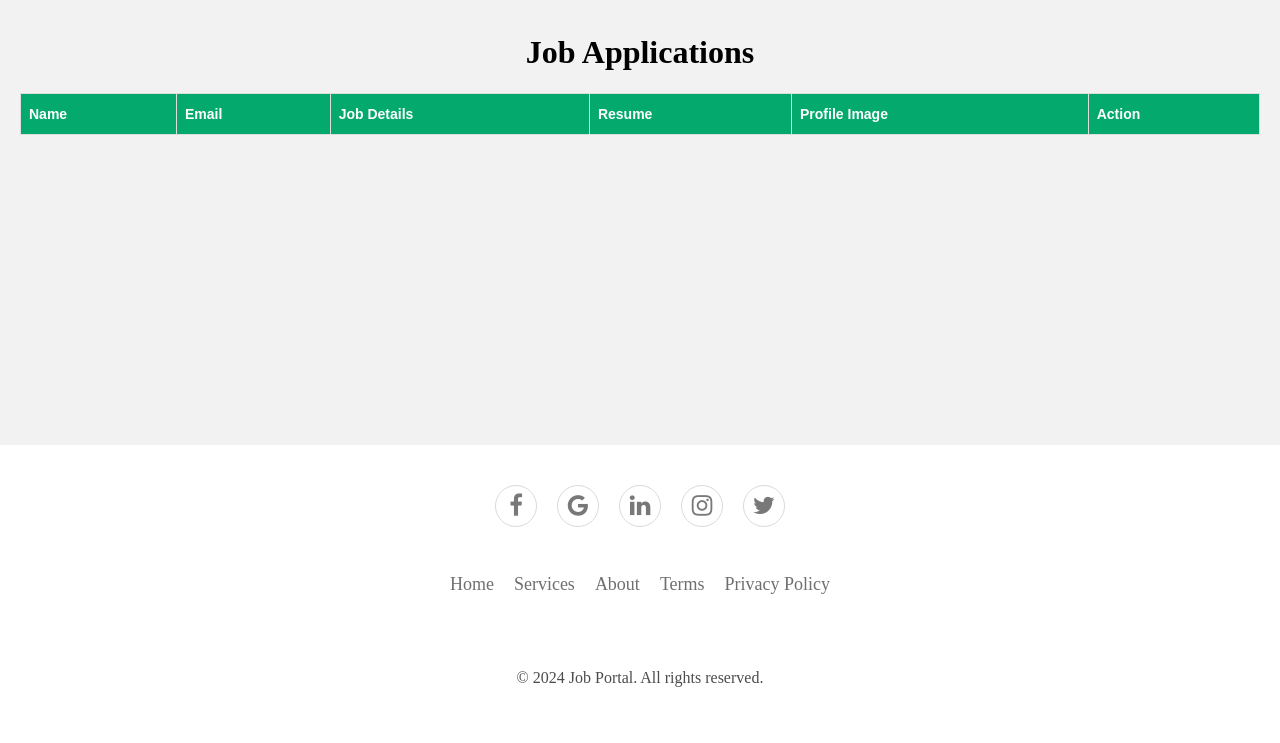
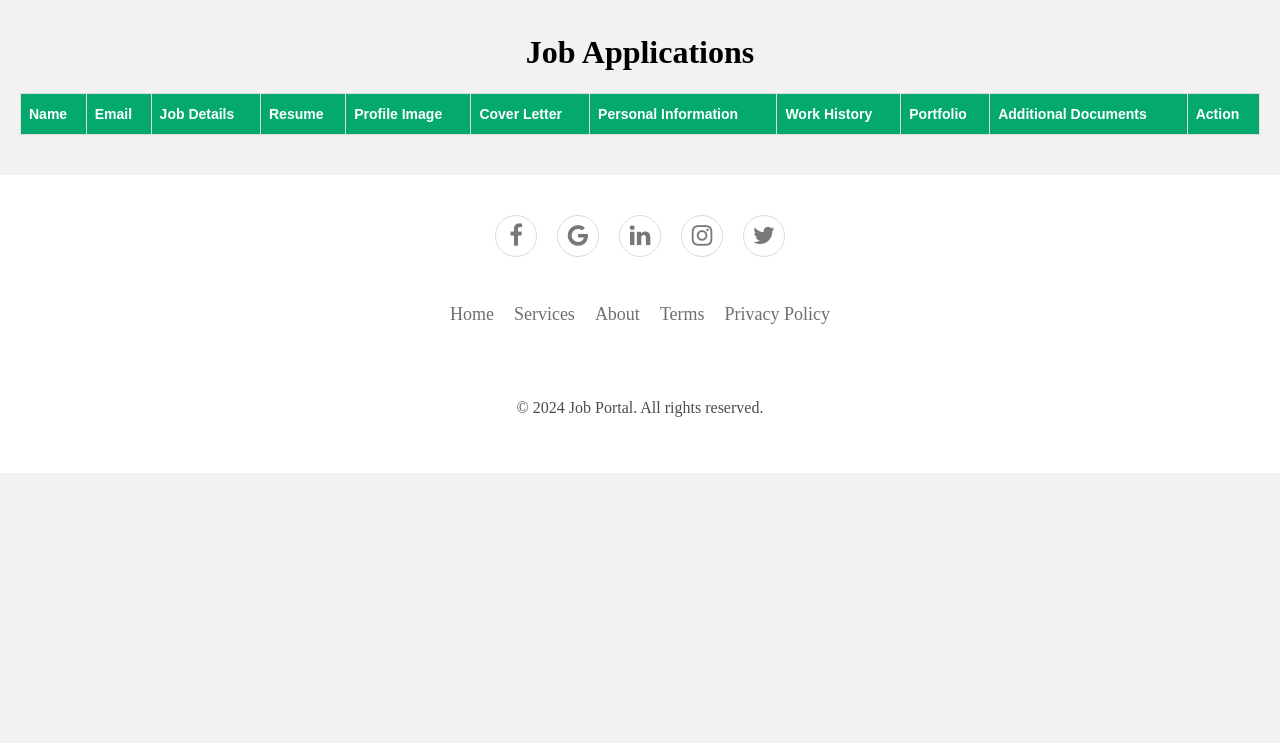
Before and after one commit to saleem2q3/OJP, a Django app: template templates/employermodule/employerlist.html in a window 1280 px wide. Shown: the part 57-800 px from the top of the page. Run offline with Django 3.2, Linux system fonts and the light colour scheme; the template is opened without the code that fills it, so the values that code supplies are empty.

Commit message:
final commit

```diff
--- a/templates/employermodule/employerlist.html
+++ b/templates/employermodule/employerlist.html
@@ -140,7 +140,6 @@
             text-align: center;
             width: 100%;
             margin-top: 20px;
-            position: fixed;
             bottom: 0;
         }
 
@@ -192,28 +191,7 @@
             opacity: 0.9;
         }
 
-        /* Media Query for Mobile */
-        @media only screen and (max-width: 768px) {
-            .navbar {
-                padding: 10px;
-            }
 
-            .logo {
-                font-size: 20px;
-            }
-
-            .nav-links {
-                display: none;
-            }
-
-            .content {
-                padding-top: 50px;
-            }
-
-            .footer-basic {
-                padding-bottom: 60px;
-            }
-        }
     </style>
 </head>
 <body>
@@ -235,6 +213,11 @@
                     <th>Job Details</th>
                     <th>Resume</th>
                     <th>Profile Image</th>
+                    <th>Cover Letter</th>
+                    <th>Personal Information</th>
+                    <th>Work History</th>
+                    <th>Portfolio</th>
+                    <th>Additional Documents</th>
                     <th>Action</th>
                 </tr>
             </thead>
@@ -258,6 +241,25 @@
                                 No profile image
                             {% endif %}
                         </td>
+                        <!-- New columns for additional fields -->
+                        <td>{{ job_application.cover_letter }}</td>
+                        <td>{{ job_application.personal_information }}</td>
+                        <td>{{ job_application.work_history }}</td>
+                        <td>
+                            {% if job_application.portfolio %}
+                                <a href="{{ job_application.portfolio.url }}" target="_blank">Download Portfolio</a>
+                            {% else %}
+                                No portfolio uploaded
+                            {% endif %}
+                        </td>
+                        <td>
+                            {% if job_application.additional_documents %}
+                                <a href="{{ job_application.additional_documents.url }}" target="_blank">Download Documents</a>
+                            {% else %}
+                                No additional documents uploaded
+                            {% endif %}
+                        </td>
+                        <!-- Action buttons -->
                         <td>
                             <a href="{% url 'employermodule:approve_application' job_application.id %}" class="btn btn-success">Approve</a>
                             <a href="{% url 'employermodule:reject_application' job_application.id %}" class="btn btn-danger">Reject</a>
@@ -267,7 +269,6 @@
             </tbody>
         </table>
     </div>
-
     <div class="footer-basic">
         <footer>
             <div class="social">
```
Also changed, not shown: jobseekermodule/forms.py (+6 -1 lines), jobseekermodule/models.py (+6 -1 lines), templates/jobseekermodule/job_application_list.html (+25 -0 lines), templates/user_application_dashboard.html (+23 -0 lines), db.sqlite3, jobseekermodule/migrations/0009_jobapplication_additional_documents_and_more.py (added), portfolio/wallpaperflare.com_wallpaper.jpg (added), profile_images/saleem_photo.jpg (added), 2 other files.
